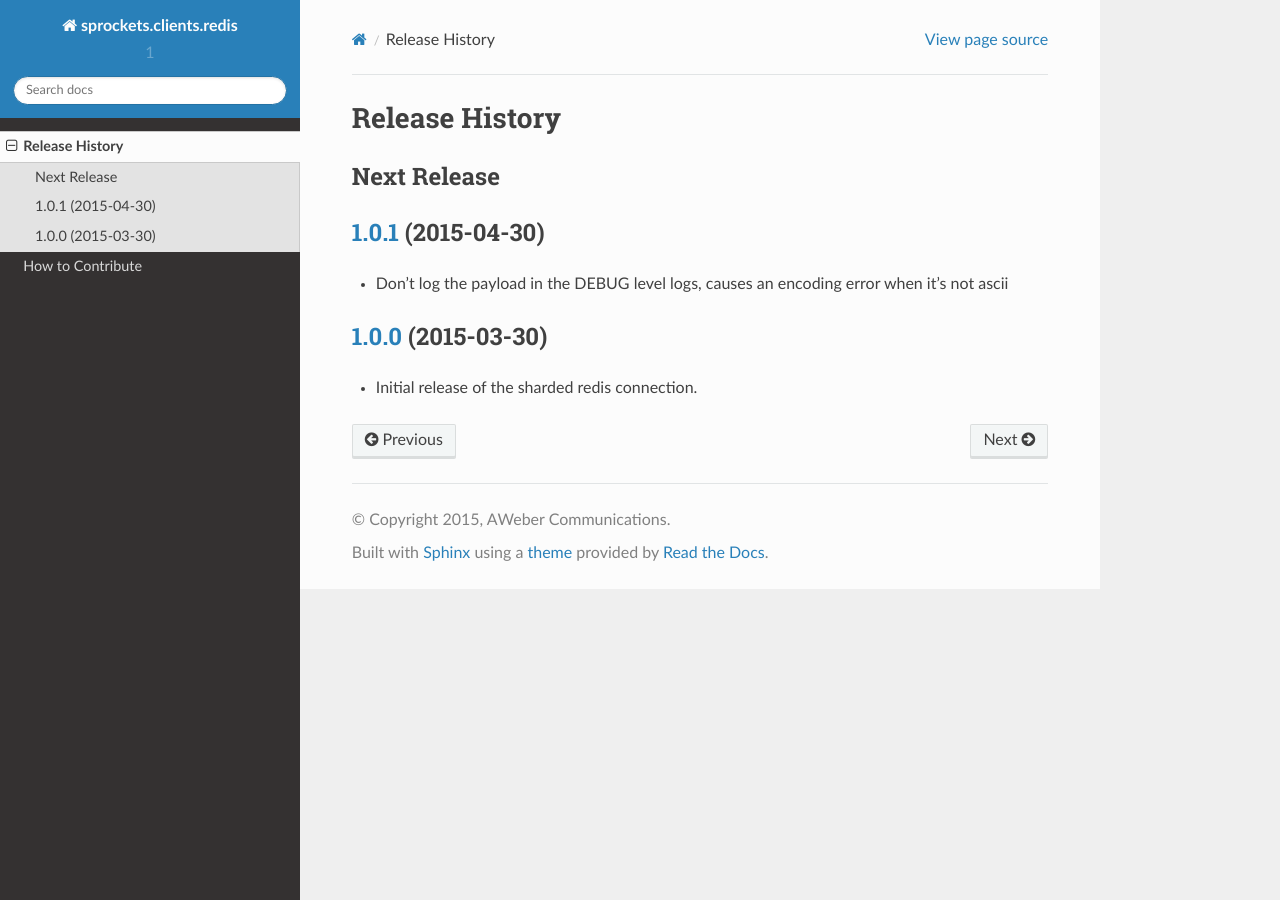
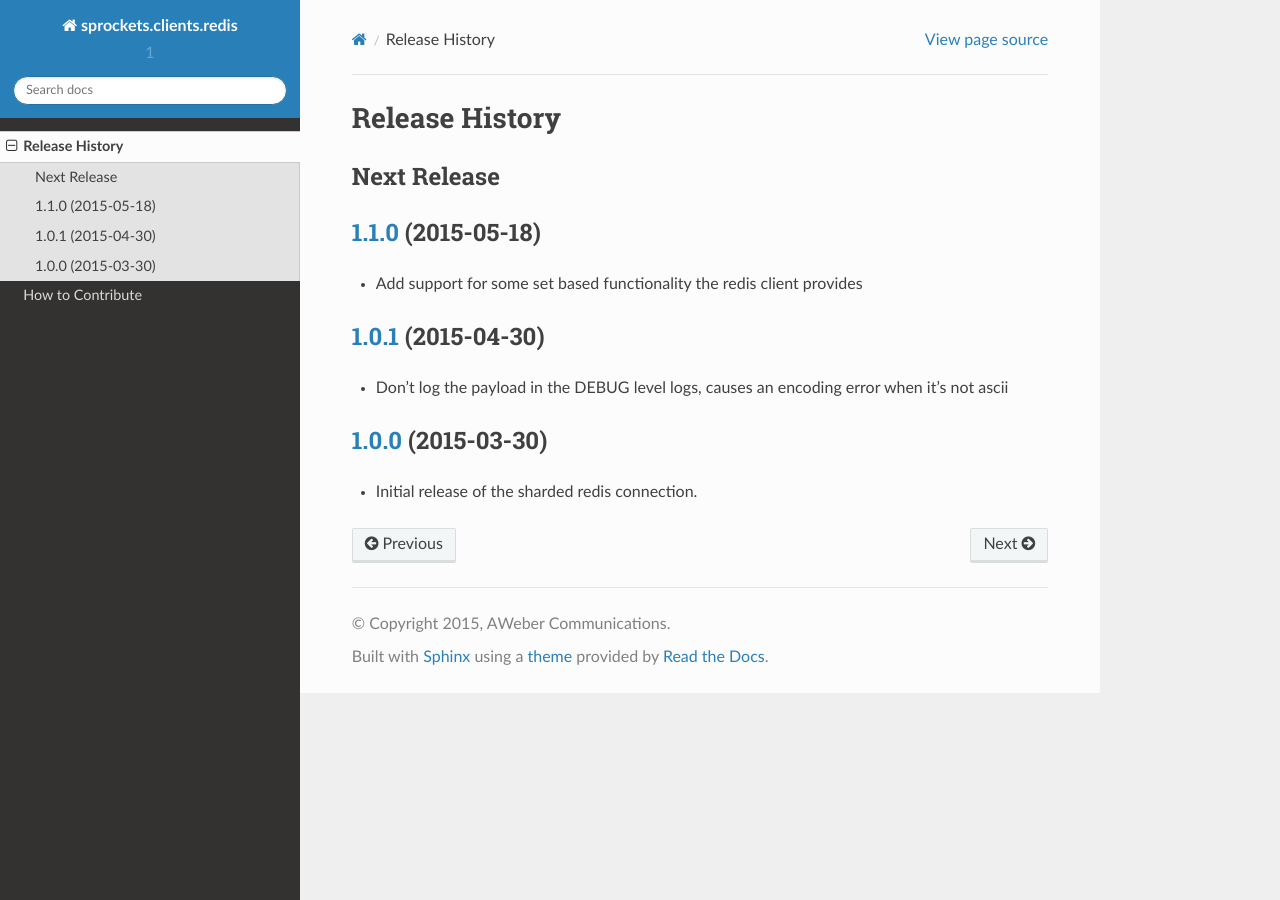
Before and after one commit to movermeyer/sprockets.clients.redis, a Sphinx documentation site: the page built from docs/history.rst, in a window 1280 px wide. Built offline with Sphinx 7.4.7 and the Read the Docs theme 2.0.0, drawn with Linux system fonts in a browser that asks for light colours; the version number is read from the project's files by our own code.

Commit message:
Bump 1.1.0

```diff
--- a/docs/history.rst
+++ b/docs/history.rst
@@ -5,6 +5,11 @@ Release History
 
 Next Release
 ------------
+
+`1.1.0`_ (2015-05-18)
+---------------------
+
+* Add support for some set based functionality the redis client provides
 
 `1.0.1`_ (2015-04-30)
 ---------------------
@@ -18,5 +23,6 @@ Next Release
 * Initial release of the sharded redis connection.
 
 
+.. _`1.1.0`: https://github.com/sprockets/sprockets.clients.redis/compare/1.0.1...1.1.0
 .. _`1.0.1`: https://github.com/sprockets/sprockets.clients.redis/compare/1.0.0...1.0.1
 .. _`1.0.0`: https://github.com/sprockets/sprockets.clients.redis/compare/0.0.0...1.0.0
```
Also changed, not shown: 1 other file.
